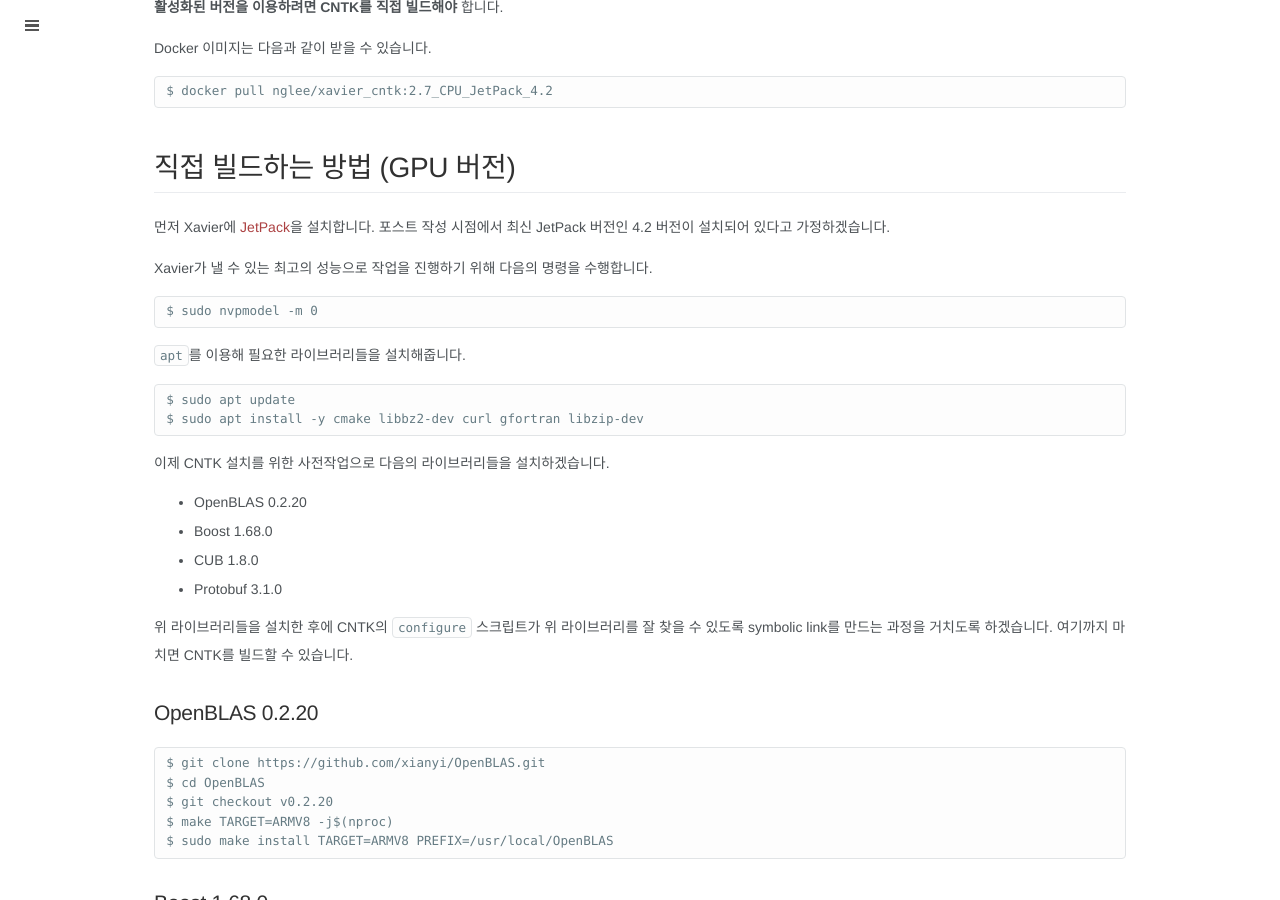
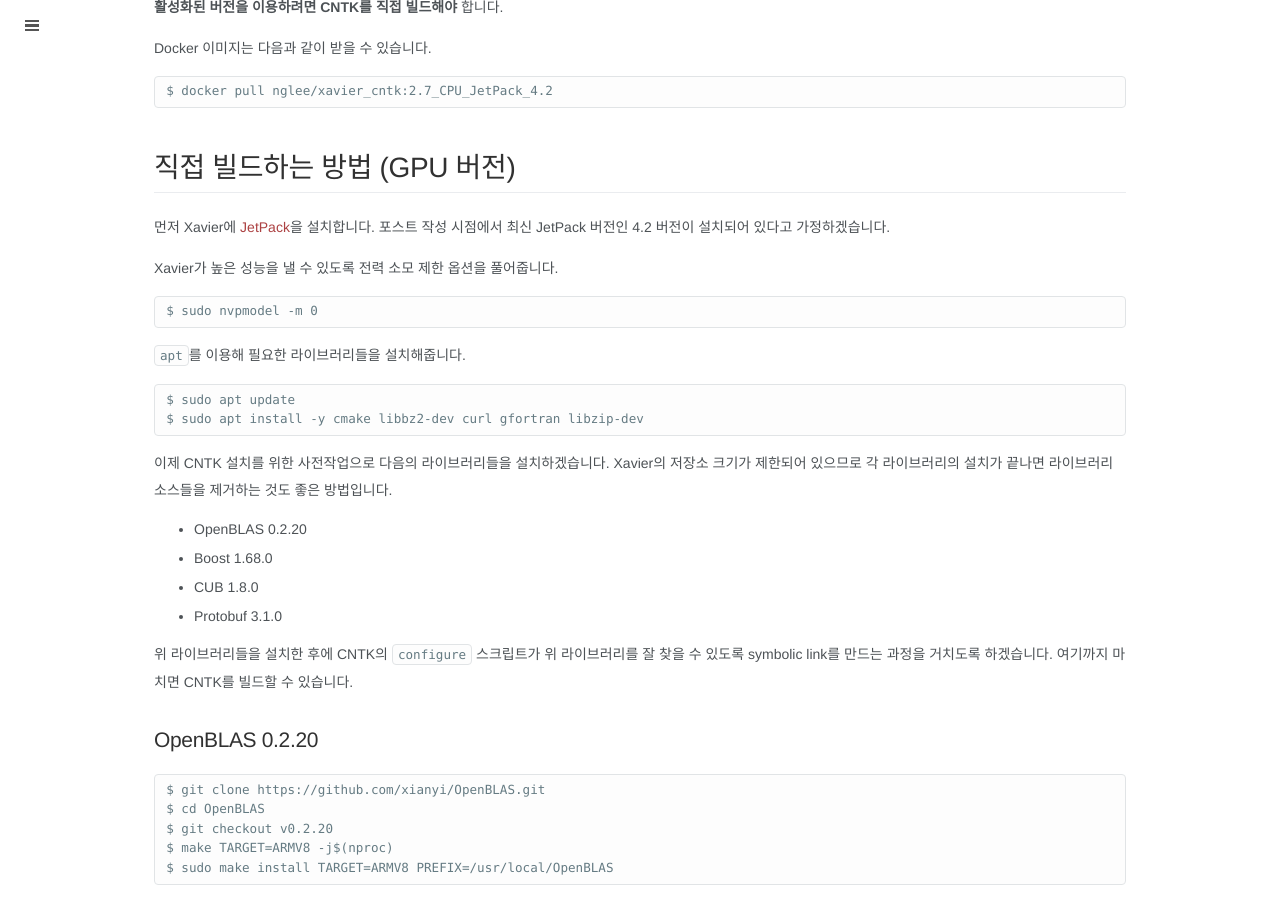
Before and after one commit to nglee/nglee.github.io, a Jekyll site: the page built from _posts/2019-07-05-Setup-CNTK-2.7-on-Jetson-AGX-Xavier-KOR.md, in a window 1280 px wide and 900 px high, scrolled down 416 px. Built offline with Jekyll 4.4.1, drawn with Linux system fonts in a browser that asks for light colours; some web fonts are replaced; comment, search, counter and statistics services are not loaded; some of the changed text lies outside the part shown.

Commit message:
Update post : Setup CNTK 2.7 on Xavier

````diff
--- a/_posts/2019-07-05-Setup-CNTK-2.7-on-Jetson-AGX-Xavier-KOR.md
+++ b/_posts/2019-07-05-Setup-CNTK-2.7-on-Jetson-AGX-Xavier-KOR.md
@@ -21,7 +22,7 @@
 
 먼저 Xavier에 [JetPack](https://developer.nvidia.com/embedded/jetpack)을 설치합니다. 포스트 작성 시점에서 최신 JetPack 버전인 4.2 버전이 설치되어 있다고 가정하겠습니다.
 
-Xavier가 낼 수 있는 최고의 성능으로 작업을 진행하기 위해 다음의 명령을 수행합니다.
+Xavier가 높은 성능을 낼 수 있도록 전력 소모 제한 옵션을 풀어줍니다.
 ```
 $ sudo nvpmodel -m 0
 ```
@@ -32,7 +33,7 @@
 $ sudo apt install -y cmake libbz2-dev curl gfortran libzip-dev
 ```
 
-이제 CNTK 설치를 위한 사전작업으로 다음의 라이브러리들을 설치하겠습니다.
+이제 CNTK 설치를 위한 사전작업으로 다음의 라이브러리들을 설치하겠습니다. Xavier의 저장소 크기가 제한되어 있으므로 각 라이브러리의 설치가 끝나면 라이브러리 소스들을 제거하는 것도 좋은 방법입니다.
 
 * OpenBLAS 0.2.20
 * Boost 1.68.0
@@ -127,14 +128,14 @@
 
 # 테스트
 
-CNTK가 제대로 빌드되었는지 확인하기 위해 [여기](https://docs.microsoft.com/en-us/cognitive-toolkit/Setup-CNTK-on-Linux#quick-test-of-cntk-build-functionality)에 나온 테스트 스텝을 따라할 수 있습니다. 그런데 Jetson 계열이 사용하는 Tegra 플랫폼은 NVML(NVIDIA Management Library) 이용과 관련해서 조심해야 할 부분이 있습니다. [여기](https://devtalk.nvidia.com/default/topic/999740/jetson-tx1/-libnvidia-ml-so-1-cannot-open-shared-object-file-no-such-file-or-directory-with-cross-compiled-elf/post/5108791/#5108791)에 나와있듯이 NVML은 Tegra 플랫폼을 지원하지 않고, stub 라이브러리만 제공합니다. 테스트에 사용할 `cntk`라는 바이너리는 NVML을 필요로하기 때문에 stub 라이브러리를 사용해서 동작하도록 설정하겠습니다.
+CNTK가 제대로 빌드되었는지 확인하기 위해 [여기](https://docs.microsoft.com/en-us/cognitive-toolkit/Setup-CNTK-on-Linux#quick-test-of-cntk-build-functionality)에 나온 테스트 스텝을 따라할 수 있습니다. 그런데 Jetson 계열이 사용하는 Tegra 플랫폼은 NVML(NVIDIA Management Library) 이용과 관련해서 조심해야 할 부분이 있습니다. [여기](https://devtalk.nvidia.com/default/topic/999740/jetson-tx1/-libnvidia-ml-so-1-cannot-open-shared-object-file-no-such-file-or-directory-with-cross-compiled-elf/post/5108791/#5108791)에 나와있듯이 NVML은 Tegra 플랫폼을 지원하지 않고, stub 라이브러리만 제공합니다. 테스트에 사용할 `cntk`라는 바이너리는 NVML을 필요로하기 때문에 stub 라이브러리라도 사용해서 동작하도록 설정하겠습니다.
 
 ```
 $ export LD_LIBRARY_PATH=/usr/local/cuda/targets/aarch64-linux/lib/stubs:$LD_LIBRARY_PATH
 $ sudo ln -s /usr/local/cuda/targets/aarch64-linux/lib/stubs/libnvidia-ml.so /usr/local/cuda/targets/aarch64-linux/lib/stubs/libnvidia-ml.so.1
 ```
 
-Stub 라이브러리를 설정한 후에 다음과 같이 CPU로 CNTK를 돌려보겠습니다.
+먼저 다음과 같이 CPU로 CNTK를 돌려보겠습니다.
 
 ```
 $ export PATH=[CNTK_SOURCE_BASE]/build/release/bin:$PATH
````
Also changed, not shown: other parts of _posts/2019-07-05-Setup-CNTK-2.7-on-Jetson-AGX-Xavier-KOR.md (+2 -1 lines).
